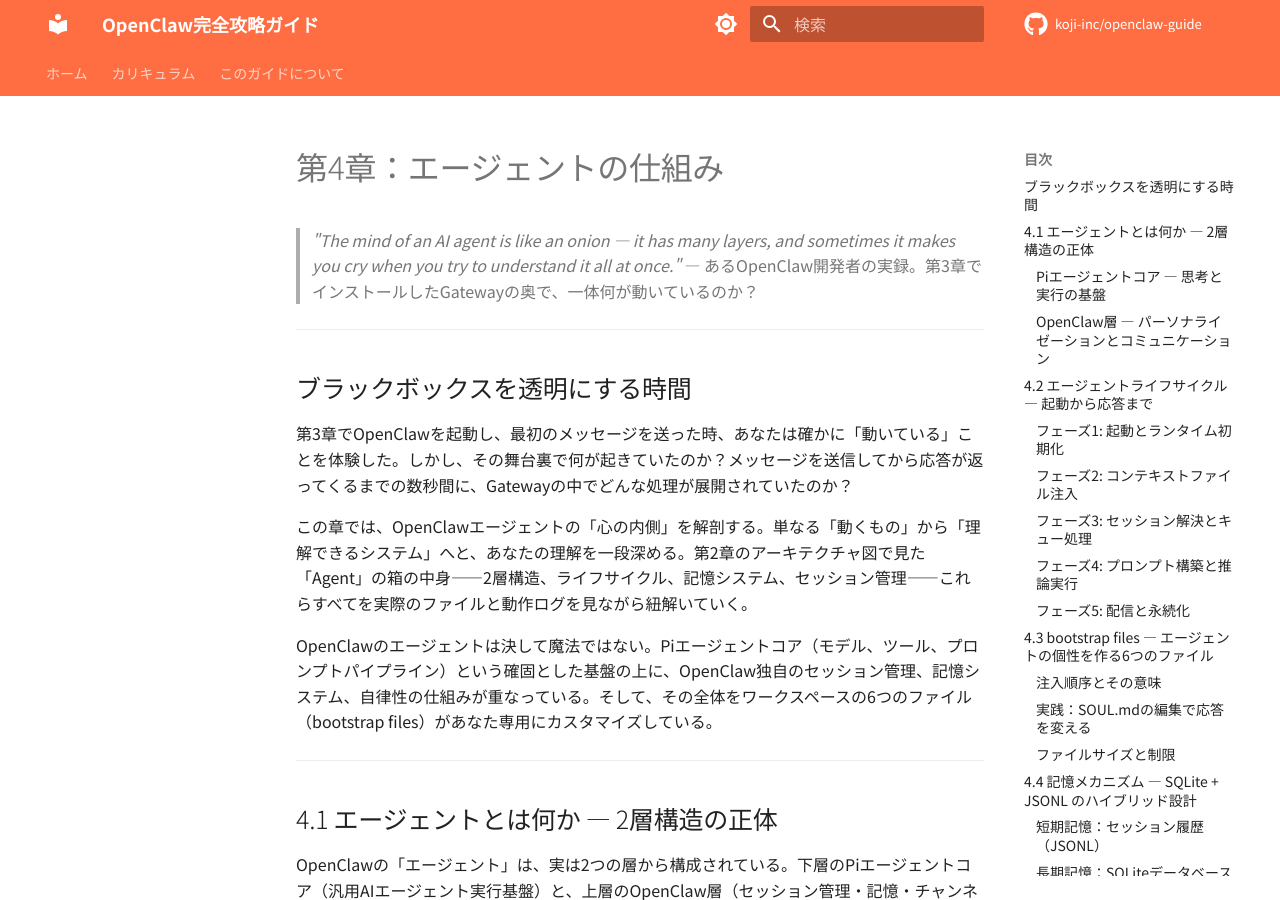
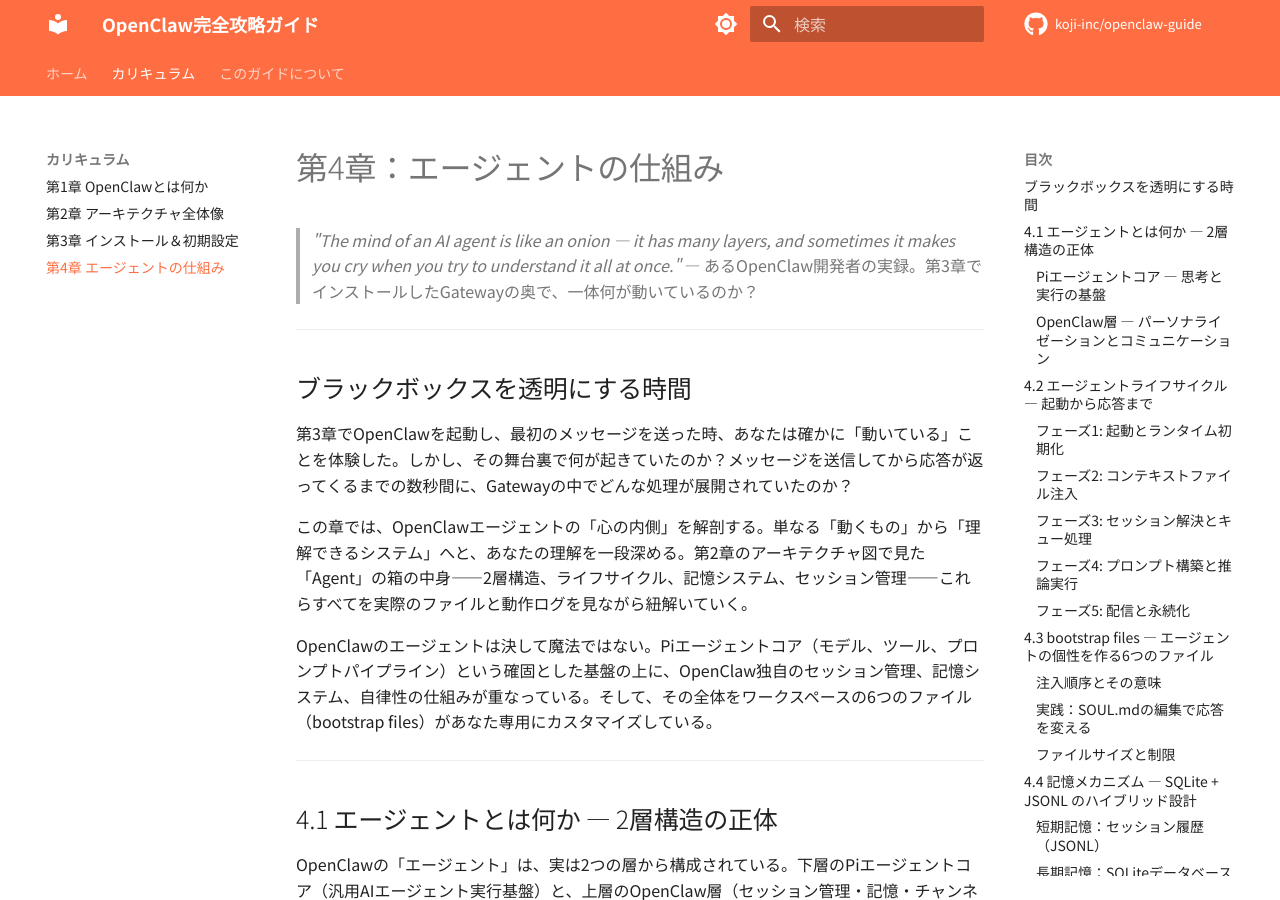
Before and after one commit to koji-inc/openclaw-guide, an MkDocs documentation site: the page built from docs/ch04-agent-mechanics.md, in a window 1280 px wide and 900 px high. Built offline with MkDocs 1.6.1 and Material for MkDocs 9.7.7, drawn with Linux system fonts in a browser that asks for light colours; comment, search, counter and statistics services are not loaded.

Commit message:
Ch04「エージェントの仕組み」をnavに追加＆デプロイ

```diff
--- a/mkdocs.yml
+++ b/mkdocs.yml
@@ -41,6 +41,7 @@
     - 第1章 OpenClawとは何か: ch01-what-is-openclaw.md
     - 第2章 アーキテクチャ全体像: ch02-architecture.md
     - 第3章 インストール＆初期設定: ch03-installation.md
+    - 第4章 エージェントの仕組み: ch04-agent-mechanics.md
   - このガイドについて: about.md
 
 markdown_extensions:
```
